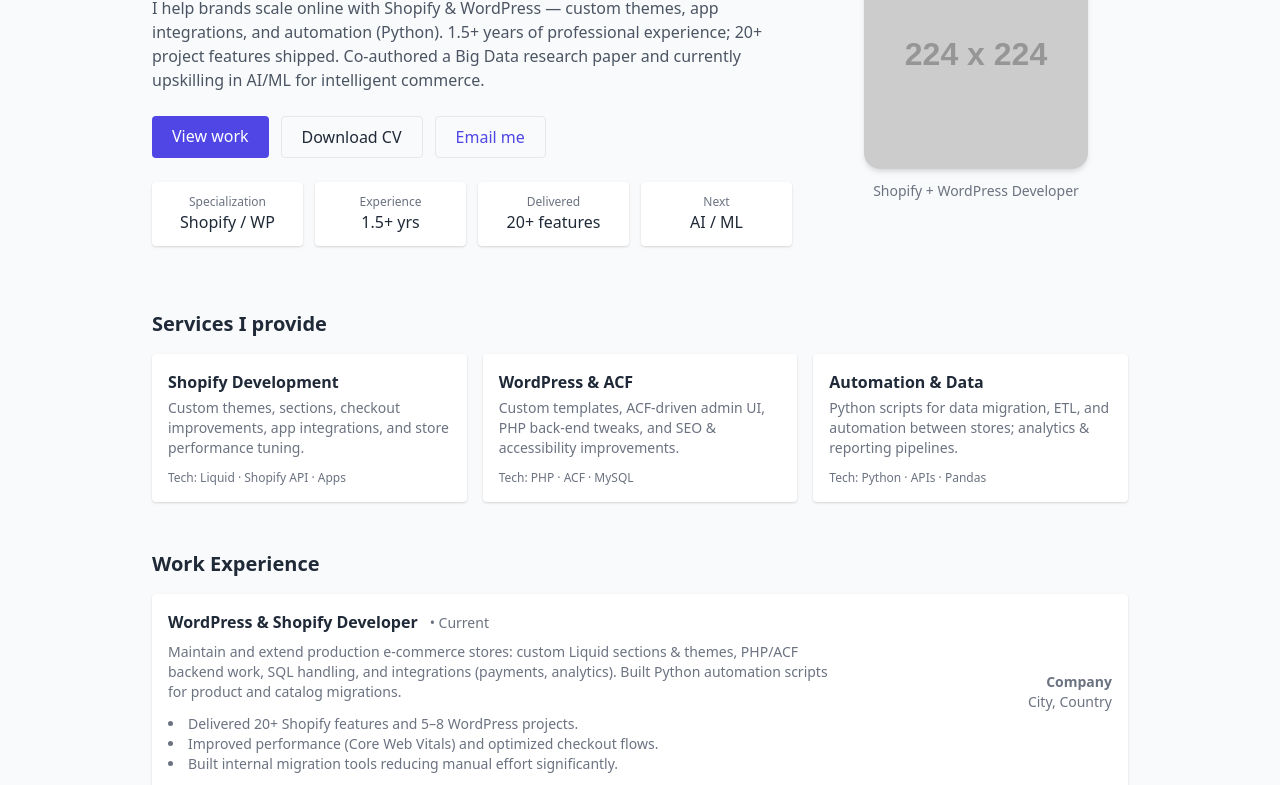
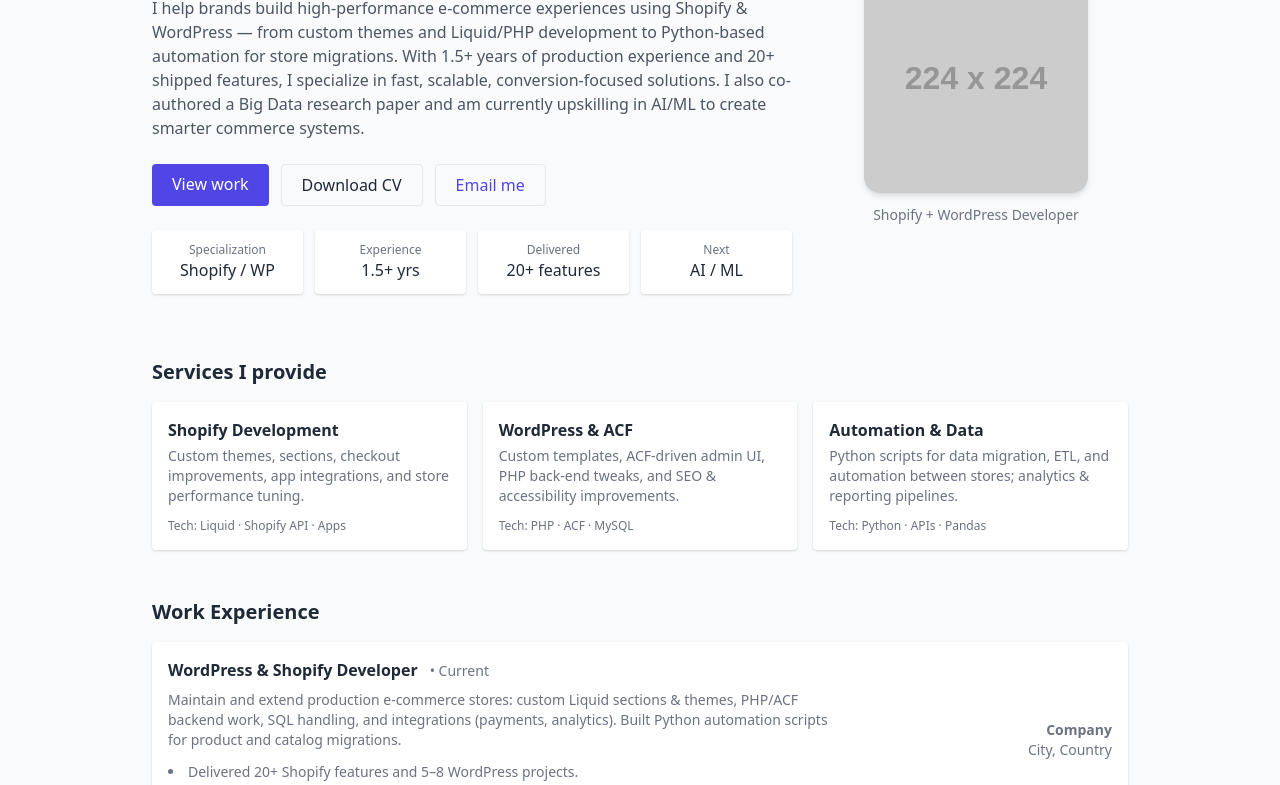
Before and after one commit to saket3171/saket.github.io, a plain HTML site: page index.html in a window 1280 px wide. Shown: the part 213-998 px from the top of the page. Drawn offline with nearby package versions, Linux system fonts and the light colour scheme; placeholder pictures from the web are drawn by us.

Commit message:
Update index.html

```diff
--- a/index.html
+++ b/index.html
@@ -65,7 +65,7 @@
       <div class="md:col-span-2">
         <h1 class="text-3xl md:text-4xl font-bold leading-tight">Hi — I’m <span class="accent">Saket</span>, E-Commerce Developer</h1>
         <p class="mt-4 text-gray-600">
-          I help brands scale online with Shopify & WordPress — custom themes, app integrations, and automation (Python). 1.5+ years of professional experience; 20+ project features shipped. Co-authored a Big Data research paper and currently upskilling in AI/ML for intelligent commerce.
+         I help brands build high-performance e-commerce experiences using Shopify & WordPress — from custom themes and Liquid/PHP development to Python-based automation for store migrations. With 1.5+ years of production experience and 20+ shipped features, I specialize in fast, scalable, conversion-focused solutions. I also co-authored a Big Data research paper and am currently upskilling in AI/ML to create smarter commerce systems.
         </p>
 
         <div class="mt-6 flex flex-wrap gap-3">
```
